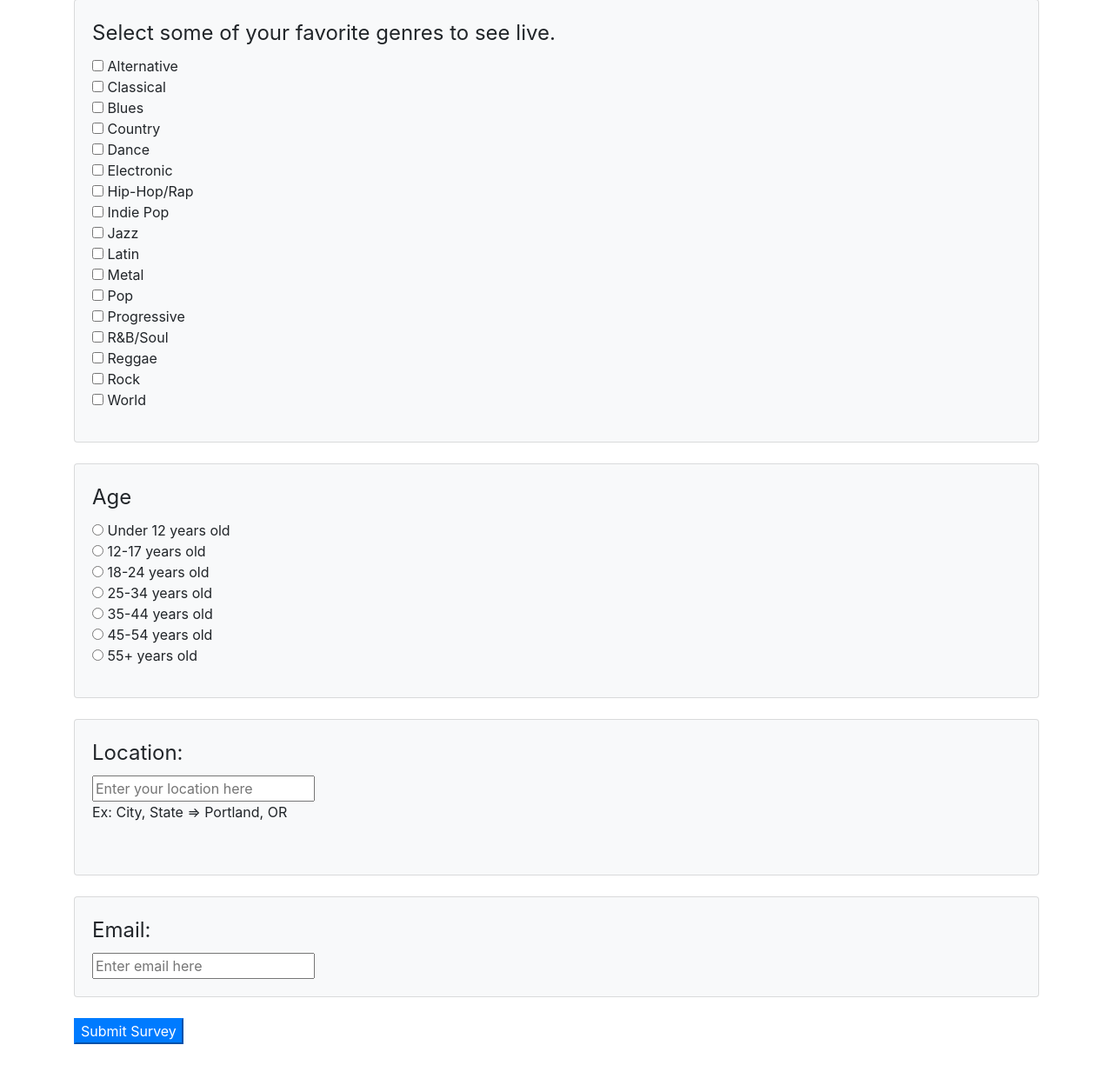
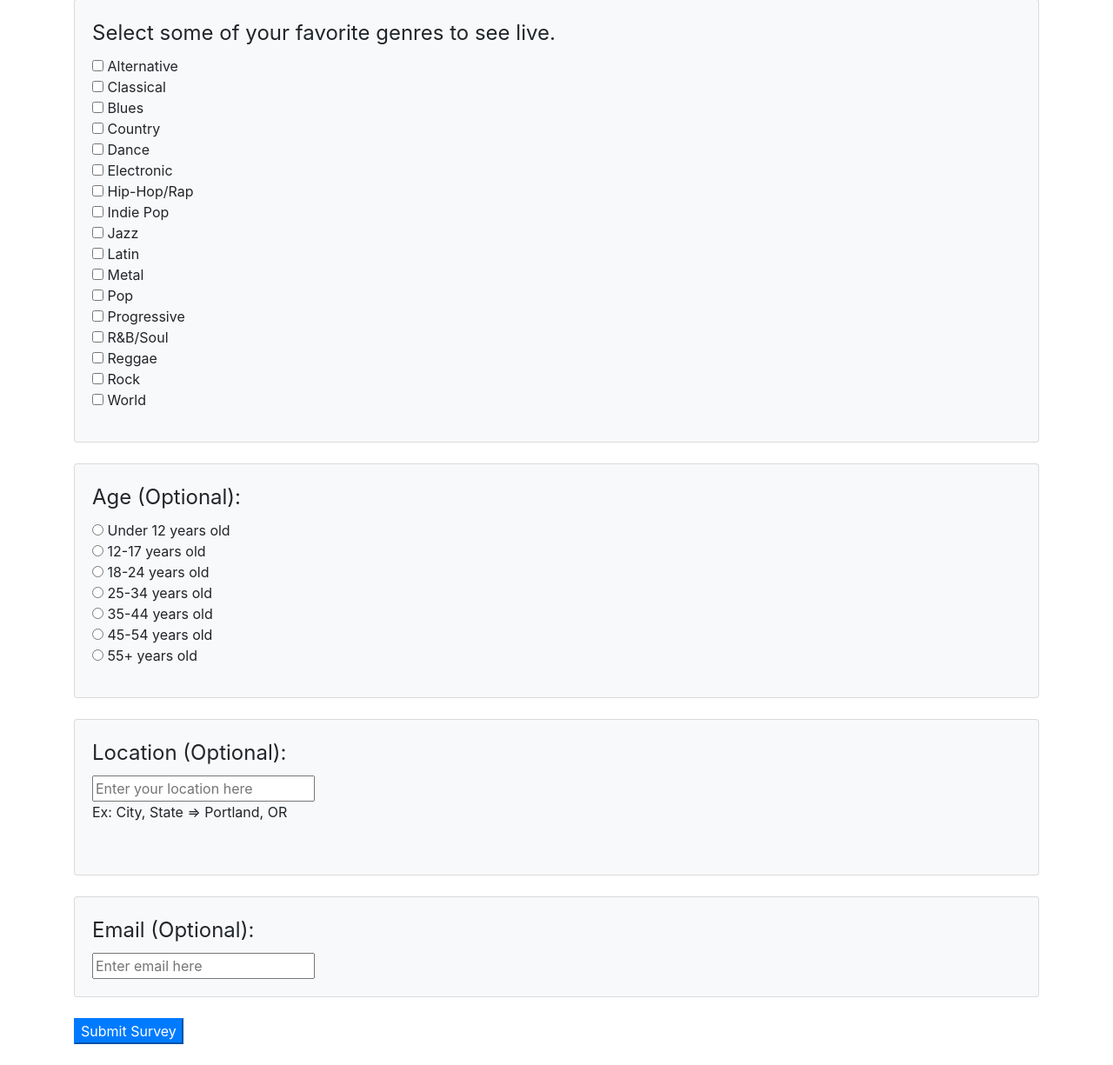
Before and after one commit to rghusb/spotify-playground, a Flask app: template myapp/templates/survey_question.html in a window 1280 px wide. Shown: the part 813-2038 px from the top of the page at 87% size. Run offline with Flask 2, Linux system fonts and the light colour scheme; the template is opened without the code that fills it, so the values that code supplies are empty; some libraries are stand-ins or nearby versions.

Commit message:
chore: update user info questions to include optional

```diff
--- a/myapp/templates/survey_question.html
+++ b/myapp/templates/survey_question.html
@@ -274,7 +274,7 @@
 <div class="card bg-light">
     <div class="card-body">
         <fieldset>
-            <legend>Age</legend>
+            <legend>Age (Optional):</legend>
                 <div>
 <!--                  <label for="age-radio-options">Age</label>-->
                   <p id="age-radio-options">
@@ -296,7 +296,7 @@
 <div class="card bg-light">
     <div class="card-body">
         <fieldset>
-            <legend>Location:</legend>
+            <legend>Location (Optional):</legend>
                 <div>
 <!--                  <label for="location">Location:</label>-->
                   <input type="text" id="location" name="location-name" placeholder="Enter your location here">
@@ -311,7 +311,7 @@
 <div class="card bg-light">
     <div class="card-body">
         <fieldset>
-            <legend>Email:</legend>
+            <legend>Email (Optional):</legend>
                 <div>
 <!--                  <label for="email-input-id">Email:</label>-->
                   <input type="email" id="email-input-id" name="email-name" placeholder="Enter email here">
@@ -319,70 +319,4 @@
         </fieldset>
     </div>
 </div>
-
-<!--  <fieldset>-->
-<!--    <legend>User Info</legend>-->
-<!--    <div>-->
-<!--      <label for="frequency-id">On average, how often do you attend live music events?</label>-->
-<!--      <p id="frequency-id">-->
-<!--        <input type="radio" name="frequency" value="0"> 0 times a year<br>-->
-<!--        <input type="radio" name="frequency" value="1-3"> 1-3 times a year<br>-->
-<!--        <input type="radio" name="frequency" value="4-6"> 4-6 times a year<br>-->
-<!--        <input type="radio" name="frequency" value="7-12"> 7-12 times a year<br>-->
-<!--        <input type="radio" name="frequency" value="12-24"> 1 or 2 times a month<br>-->
-<!--        <input type="radio" name="frequency" value="25+"> 3+ times a month-->
-<!--      </p>-->
-<!--    </div>-->
-<!--    <div>-->
-<!--      <label for="music-represented-city">Do you feel your taste in music represented in your city?</label>-->
-<!--      <p id="music-represented-city">-->
-<!--        <input type="radio" name="music-represented" value="yes"> Yes<br>-->
-<!--        <input type="radio" name="music-represented" value="no"> No-->
-<!--      </p>-->
-<!--    </div>-->
-<!--    <div>-->
-<!--      <label for="music-tastes-id">Check some of your favorite genres to see live.</label>-->
-<!--      <p id="music-tastes-id">-->
-<!--        <input type="checkbox" name="music-tastes-alternative" value="alternative"> Alternative<br>-->
-<!--        <input type="checkbox" name="music-tastes-classical" value="classical"> Classical<br>-->
-<!--        <input type="checkbox" name="music-tastes-blues" value="blues"> Blues<br>-->
-<!--        <input type="checkbox" name="music-tastes-country" value="country"> Country<br>-->
-<!--        <input type="checkbox" name="music-tastes-dance" value="dance"> Dance<br>-->
-<!--        <input type="checkbox" name="music-tastes-electronic" value="electronic"> Electronic<br>-->
-<!--        <input type="checkbox" name="music-tastes-hip-hop/rap" value="hip-hop/rap"> Hip-Hop/Rap<br>-->
-<!--        <input type="checkbox" name="music-tastes-indie-pop" value="indie-pop"> Indie Pop<br>-->
-<!--        <input type="checkbox" name="music-tastes-jazz" value="jazz"> Jazz<br>-->
-<!--        <input type="checkbox" name="music-tastes-latin" value="latin"> Latin<br>-->
-<!--        <input type="checkbox" name="music-tastes-metal" value="metal"> Metal<br>-->
-<!--        <input type="checkbox" name="music-tastes-pop" value="pop"> Pop<br>-->
-<!--        <input type="checkbox" name="music-tastes-progressive" value="progressive"> Progressive<br>-->
-<!--        <input type="checkbox" name="music-tastes-r&b/soul" value="r&b/soul"> R&B/Soul<br>-->
-<!--        <input type="checkbox" name="music-tastes-reggae" value="reggae"> Reggae<br>-->
-<!--        <input type="checkbox" name="music-tastes-rock" value="rock"> Rock<br>-->
-<!--        <input type="checkbox" name="music-tastes-world" value="world"> World-->
-<!--      </p>-->
-<!--    </div>-->
-<!--    <div>-->
-<!--      <label for="age-radio-options">Age</label>-->
-<!--      <p id="age-radio-options">-->
-<!--        <input type="radio" name="age" value="0-12"> Under 12 years old<br>-->
-<!--        <input type="radio" name="age" value="12-17"> 12-17 years old<br>-->
-<!--        <input type="radio" name="age" value="18-24"> 18-24 years old<br>-->
-<!--        <input type="radio" name="age" value="25-34"> 25-34 years old<br>-->
-<!--        <input type="radio" name="age" value="35-44"> 35-44 years old<br>-->
-<!--        <input type="radio" name="age" value="45-54"> 45-54 years old<br>-->
-<!--        <input type="radio" name="age" value="55+"> 55+ years old-->
-<!--      </p>-->
-<!--    </div>-->
-<!--    <div>-->
-<!--      <label for="location">Location:</label>-->
-<!--      <input type="text" id="location" name="location-name" placeholder="Enter your location here">-->
-<!--        <p>Ex: City, State => Portland, OR</p> -->
-<!--    </div>-->
-<!--    <div>-->
-<!--      <label for="email-input-id">Email:</label>-->
-<!--      <input type="email" id="email-input-id" name="email-name" placeholder="Enter email here">  -->
-<!--    </div>-->
-
-<!--  </fieldset>-->
 {% endblock %}
```
